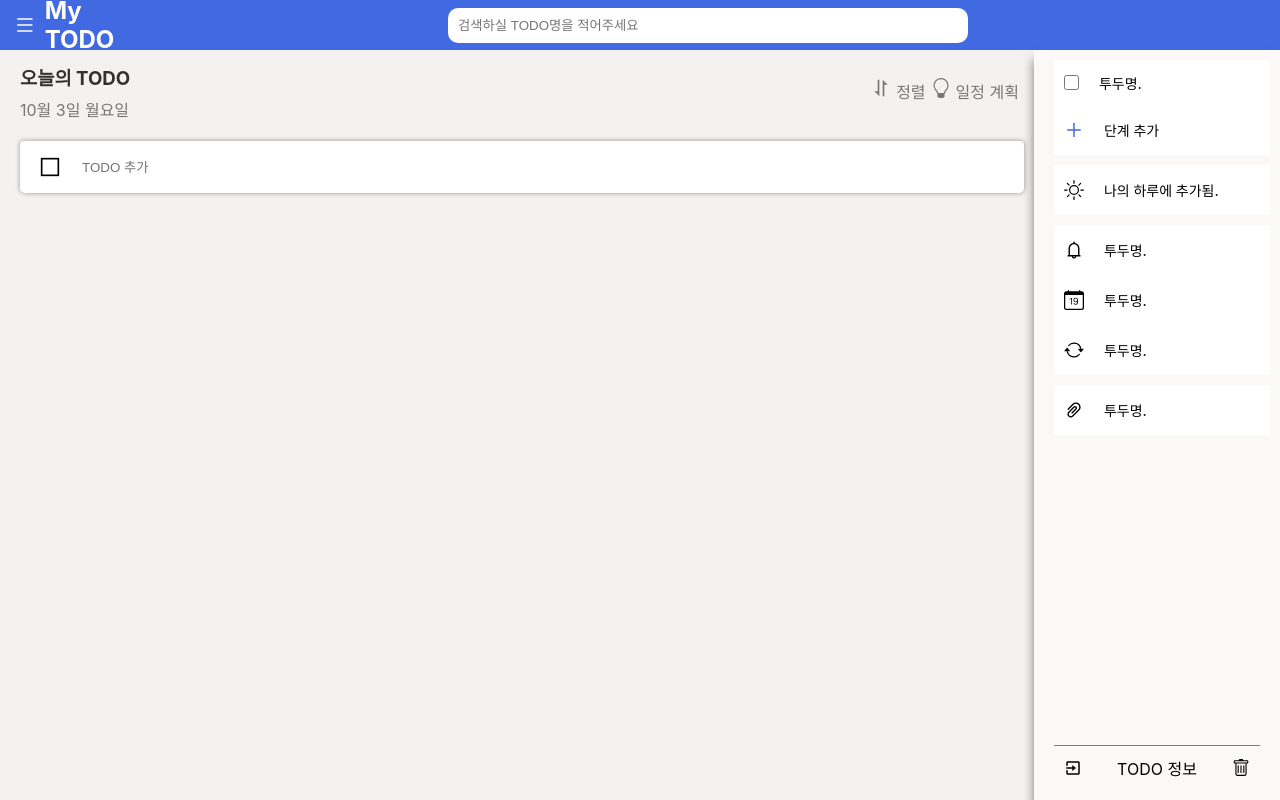
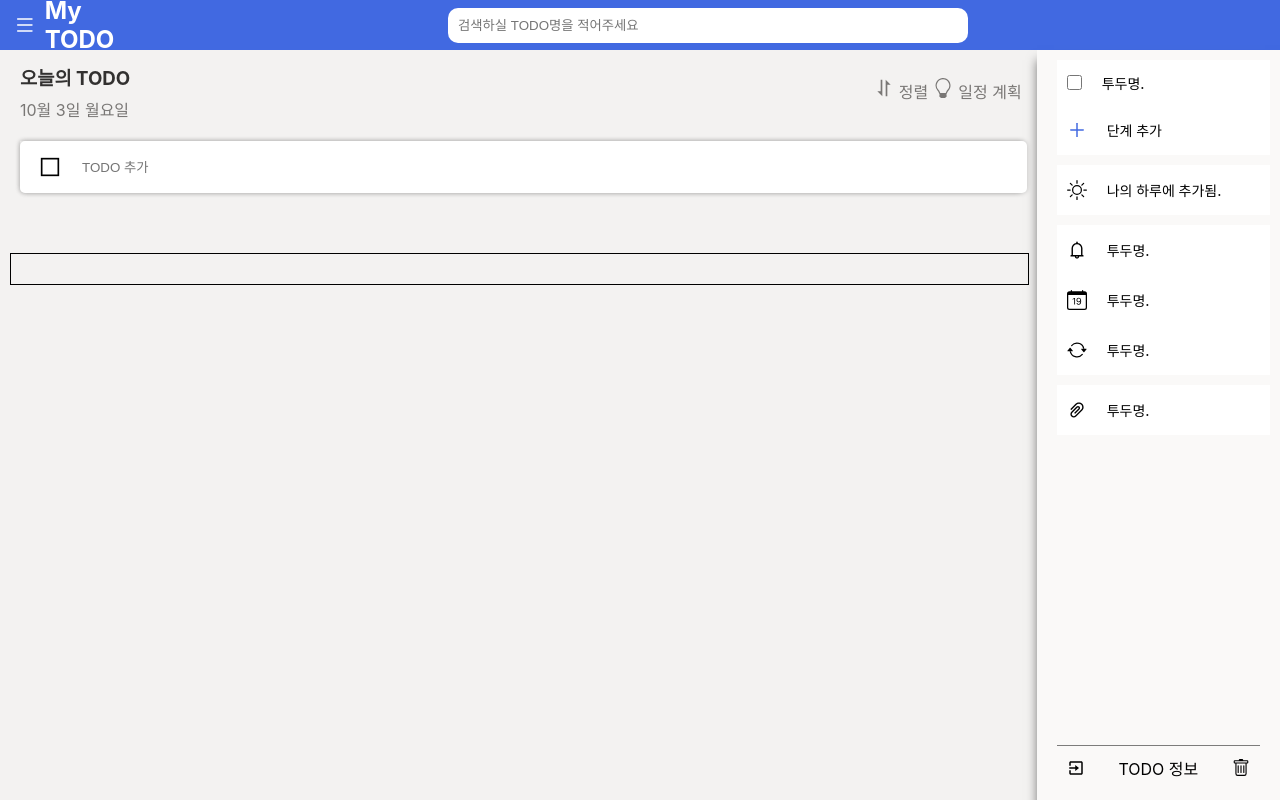
Before and after one commit to leeseongdooo/TodoPractice, a React (Create React App) app: page / in a window 1280 px wide. Built offline with nearby package versions, Linux system fonts and the light colour scheme.

Commit message:
Day1004(2)

```diff
--- a/src/components/MainTodo.jsx
+++ b/src/components/MainTodo.jsx
@@ -2,7 +2,6 @@ import React, { useState, useContext, useEffect } from "react";
 import {
   BsLightbulb,
   BsArrowRepeat,
-  BsChevronDoubleRight,
   BsSun,
   BsCalendarDate,
   BsTrash,
@@ -19,6 +18,7 @@ import "../css/MainTodo.scss";
 import { TodoContext } from "./Store";
 import DoneListArea from "./DoneListArea";
 // 투두리스트의 상세정보를 보여주는 Component 입니다.
+
 function RightSide({}) {
   return (
     <div className="RightSideArea">
@@ -100,8 +100,11 @@ function MainTodo() {
           </div>
         </div>
         <WriteArea />
-        <TodoListArea />
-        <DoneListArea />
+
+        <div className="ListParentArea">
+          <TodoListArea />
+          <DoneListArea />
+        </div>
       </div>
       <RightSide />
     </div>
--- a/src/css/MainTodo.scss
+++ b/src/css/MainTodo.scss
@@ -1,13 +1,15 @@
 .MainTodoFlex {
+  position: relative;
+  display: flex;
   width: 100%;
-  display: flex;
   min-height: calc(100vh - 50px);
 
+  //
   .MainTodoBox {
-    width: calc(100% - 20px);
+    width: 100%;
+    z-index: 0;
     padding: 10px;
-    position: relative;
-    height: 100%;
+    flex: 5;
     .TopArea {
       display: flex;
       align-items: center;
@@ -55,12 +57,6 @@
       transition: 0.4s;
       cursor: pointer;
 
-      input[type="checkbox"] {
-        margin-left: 20px;
-        width: 20px;
-        height: 20px;
-      }
-
       span {
         margin-left: 20px;
         outline: none; // focus됐을때 없애기
@@ -75,18 +71,26 @@
       min-height: 20px;
       margin-left: 20px;
     }
+
+    .ListParentArea {
+      margin-top: 60px;
+      width: 100%;
+      border: 1px solid black;
+      max-height: 500px;
+      overflow-y: scroll;
+    }
   }
 
   .RightSideArea {
+    right: 0;
     background-color: #faf9f8;
     box-shadow: 0px 10px 10px rgba(0, 0, 0, 0.5);
     padding: 10px 20px;
-    width: 20%;
-    max-height: 100vh;
+    width: 400px;
+    flex: 1;
     display: flex;
     flex-direction: column;
     justify-content: space-between;
-    transition: 0.3s;
     .ButtonParentBox {
       span {
         font-size: 14px;
--- a/src/css/TodoListArea.scss
+++ b/src/css/TodoListArea.scss
@@ -1,6 +1,5 @@
 .TodoListArea {
   margin-left: 10px;
-  margin-top: 60px;
   width: 100%;
 
   // >> TODOLIST 부분
--- a/src/css/WriteArea.scss
+++ b/src/css/WriteArea.scss
@@ -1,8 +1,10 @@
 .WriteArea {
   //
+  position: relative;
   margin-left: 10px;
   margin-top: 20px;
   width: 100%;
+
   display: flex;
   align-items: center;
   justify-content: flex-start;
@@ -36,7 +38,7 @@
   }
 
   .WriteBottomArea {
-    width: calc(99% - 20px);
+    width: calc(100% - 15px);
     position: absolute;
     background-color: #f3f2f1;
     border-top-left-radius: 0px;
```
Also changed, not shown: src/components/TodoListArea.jsx (+7 -0 lines).
